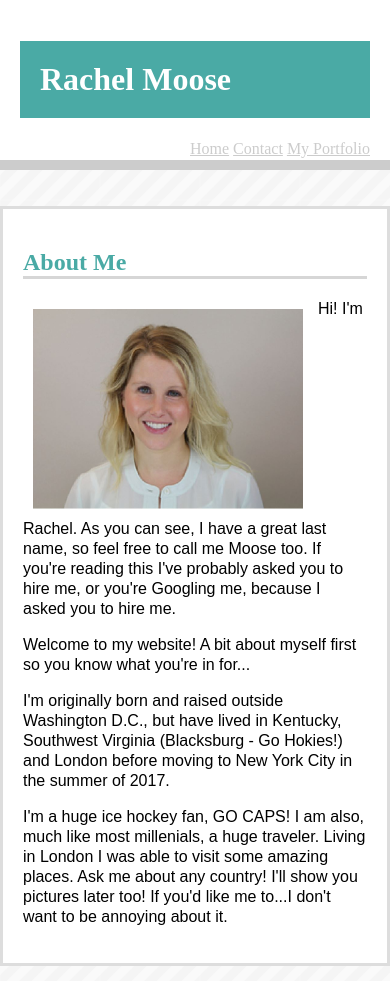
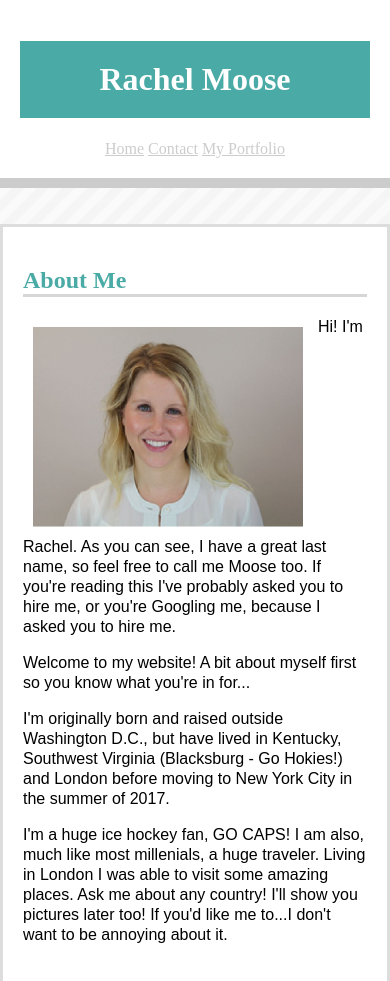
Before and after one commit to rachelemoose/Responsive-Portfolio-No-Bootstrap, a plain HTML site: page index.html in a window 390 px wide. Shown: the top 981 px of the page. Drawn offline with Linux system fonts and the light colour scheme; a script that the page names is missing.

Commit message:
adjustments to media queries

```diff
--- a/Assets/css/main.css
+++ b/Assets/css/main.css
@@ -179,12 +179,14 @@ input[type=email] {
     h1 {
         max-width: 100%;
         display: block;
+        text-align: center;
 
     }
     .container {
         max-width:100%;
     }
     nav {
-        text-align: center;
+      float: none;
+      text-align: center;
     }
 }
```
